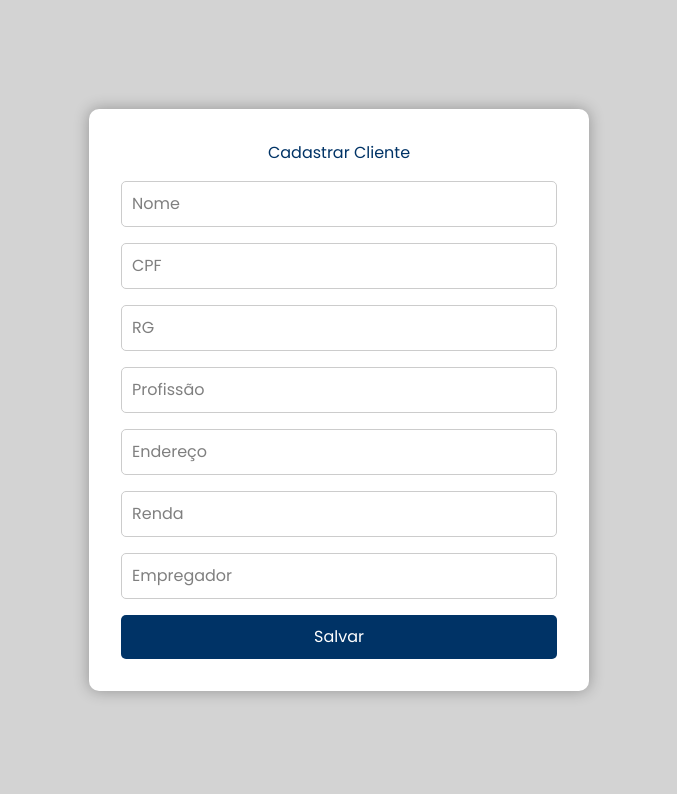
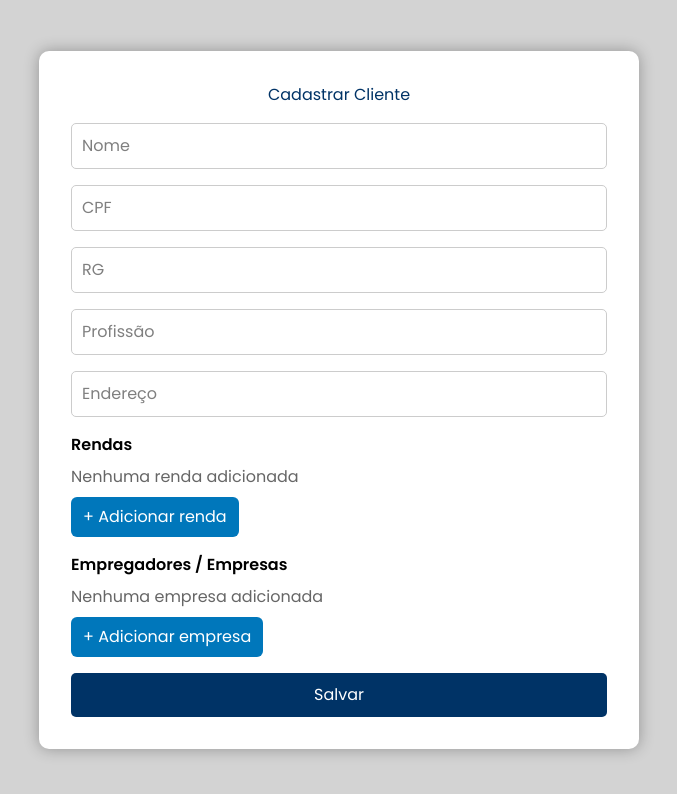
Before and after one commit to GastonZinhow/aluguel-de-carros, a Next.js app in the folder codigo/frontend/renting-cars/my-app/: page /cliente/create in a window 1280 px wide. Shown: the top 794 px of the page, without its empty margins (301-978 px from the left). Built offline with nearby package versions, Linux system fonts and the light colour scheme.

Commit message:
fix: Create cliente

```diff
--- a/codigo/frontend/renting-cars/my-app/src/app/cliente/create/page.tsx
+++ b/codigo/frontend/renting-cars/my-app/src/app/cliente/create/page.tsx
@@ -15,8 +15,8 @@ type ClientForm = {
   rg: string;
   occupation: string;
   address: string;
-  income: number | "";
-  company: string;
+  income: number[];
+  company: string[];
 };
 
 type AxiosErrorResponse = {
@@ -35,17 +35,57 @@ export default function CreateClientPage() {
     rg: "",
     occupation: "",
     address: "",
-    income: "",
-    company: "",
+    income: [],
+    company: [],
   });
+
 
   const handleChange = (e: React.ChangeEvent<HTMLInputElement>) => {
     const { name, value } = e.target;
-
     setForm((prev) => ({
       ...prev,
-      [name]: name === "income" ? (value === "" ? "" : Number(value)) : value,
-    }));
+
+      [name]: value,
+    } as unknown as ClientForm));
+  };
+
+
+  const handleIncomeChange = (index: number, value: string) => {
+    setForm((prev) => {
+      const incomes = [...prev.income];
+      incomes[index] = value === "" ? 0 : Number(value);
+      return { ...prev, income: incomes };
+    });
+  };
+
+  const addIncome = () => {
+    setForm((prev) => ({ ...prev, income: [...prev.income, 0] }));
+  };
+
+  const removeIncome = (index: number) => {
+    setForm((prev) => {
+      const incomes = prev.income.filter((_, i) => i !== index);
+      return { ...prev, income: incomes };
+    });
+  };
+
+  const handleCompanyChange = (index: number, value: string) => {
+    setForm((prev) => {
+      const companies = [...prev.company];
+      companies[index] = value;
+      return { ...prev, company: companies };
+    });
+  };
+
+  const addCompany = () => {
+    setForm((prev) => ({ ...prev, company: [...prev.company, ""] }));
+  };
+
+  const removeCompany = (index: number) => {
+    setForm((prev) => {
+      const companies = prev.company.filter((_, i) => i !== index);
+      return { ...prev, company: companies };
+    });
   };
 
   const handleSubmit = async (e: React.FormEvent) => {
@@ -58,7 +98,14 @@ export default function CreateClientPage() {
     }
 
     try {
-      const res = await api.post<ClientForm>("/clients", form, {
+
+      const payload: ClientForm = {
+        ...form,
+        income: form.income.map((n) => Number(n)),
+        company: form.company.map((s) => String(s)),
+      };
+
+      const res = await api.post<ClientForm>("/clients", payload, {
         headers: {
           Authorization: `Bearer ${token}`,
         },
@@ -71,8 +118,8 @@ export default function CreateClientPage() {
         rg: "",
         occupation: "",
         address: "",
-        income: "",
-        company: "",
+        income: [],
+        company: [],
       });
     } catch (error: unknown) {
       const err = error as AxiosErrorResponse;
@@ -87,16 +134,6 @@ export default function CreateClientPage() {
       }
     }
   };
-
-  const fields: { name: keyof ClientForm; label: string; type: string }[] = [
-    { name: "name", label: "Nome", type: "text" },
-    { name: "cpf", label: "CPF", type: "text" },
-    { name: "rg", label: "RG", type: "text" },
-    { name: "occupation", label: "Profissão", type: "text" },
-    { name: "address", label: "Endereço", type: "text" },
-    { name: "income", label: "Renda", type: "number" },
-    { name: "company", label: "Empregador", type: "text" },
-  ];
 
   return (
     <div
@@ -115,7 +152,7 @@ export default function CreateClientPage() {
           backgroundColor: "white",
           padding: "2rem",
           borderRadius: "10px",
-          width: "500px",
+          width: "600px",
           boxShadow: "0 0 15px rgba(0,0,0,0.3)",
         }}
       >
@@ -123,24 +160,108 @@ export default function CreateClientPage() {
           Cadastrar Cliente
         </h2>
 
-        {fields.map((field) => (
-          <input
-            key={field.name}
-            type={field.type}
-            name={field.name}
-            placeholder={field.label}
-            value={form[field.name]}
-            onChange={handleChange}
-            style={{
-              width: "100%",
-              padding: "10px",
-              marginBottom: "1rem",
-              borderRadius: "5px",
-              border: "1px solid #ccc",
-            }}
-            required
-          />
-        ))}
+        <input
+          type="text"
+          name="name"
+          placeholder="Nome"
+          value={form.name}
+          onChange={handleChange}
+          style={inputStyle}
+          required
+        />
+
+        <input
+          type="text"
+          name="cpf"
+          placeholder="CPF"
+          value={form.cpf}
+          onChange={handleChange}
+          style={inputStyle}
+          required
+        />
+
+        <input
+          type="text"
+          name="rg"
+          placeholder="RG"
+          value={form.rg}
+          onChange={handleChange}
+          style={inputStyle}
+          required
+        />
+
+        <input
+          type="text"
+          name="occupation"
+          placeholder="Profissão"
+          value={form.occupation}
+          onChange={handleChange}
+          style={inputStyle}
+        />
+
+        <input
+          type="text"
+          name="address"
+          placeholder="Endereço"
+          value={form.address}
+          onChange={handleChange}
+          style={inputStyle}
+        />
+
+        {/* Income list */}
+        <div style={{ marginBottom: "1rem" }}>
+          <label style={{ display: "block", marginBottom: "0.5rem", fontWeight: 600 }}>Rendas</label>
+          {form.income.length === 0 && (
+            <div style={{ marginBottom: "0.5rem", color: "#666" }}>Nenhuma renda adicionada</div>
+          )}
+          {form.income.map((value, idx) => (
+            <div key={idx} style={{ display: "flex", gap: "0.5rem", marginBottom: "0.5rem" }}>
+              <input
+                type="number"
+                step="0.01"
+                placeholder={`Renda ${idx + 1}`}
+                value={String(value)}
+                onChange={(e) => handleIncomeChange(idx, e.target.value)}
+                style={{ flex: 1, padding: "10px", borderRadius: "5px", border: "1px solid #ccc" }}
+                required
+              />
+              <button type="button" onClick={() => removeIncome(idx)} style={smallButtonStyle}>
+                Remover
+              </button>
+            </div>
+          ))}
+
+          <button type="button" onClick={addIncome} style={secondaryButtonStyle}>
+            + Adicionar renda
+          </button>
+        </div>
+
+        {/* Company list */}
+        <div style={{ marginBottom: "1rem" }}>
+          <label style={{ display: "block", marginBottom: "0.5rem", fontWeight: 600 }}>Empregadores / Empresas</label>
+          {form.company.length === 0 && (
+            <div style={{ marginBottom: "0.5rem", color: "#666" }}>Nenhuma empresa adicionada</div>
+          )}
+          {form.company.map((value, idx) => (
+            <div key={idx} style={{ display: "flex", gap: "0.5rem", marginBottom: "0.5rem" }}>
+              <input
+                type="text"
+                placeholder={`Empresa ${idx + 1}`}
+                value={value}
+                onChange={(e) => handleCompanyChange(idx, e.target.value)}
+                style={{ flex: 1, padding: "10px", borderRadius: "5px", border: "1px solid #ccc" }}
+                required
+              />
+              <button type="button" onClick={() => removeCompany(idx)} style={smallButtonStyle}>
+                Remover
+              </button>
+            </div>
+          ))}
+
+          <button type="button" onClick={addCompany} style={secondaryButtonStyle}>
+            + Adicionar empresa
+          </button>
+        </div>
 
         <button
           type="submit"
@@ -160,3 +281,29 @@ export default function CreateClientPage() {
     </div>
   );
 }
+
+const inputStyle: React.CSSProperties = {
+  width: "100%",
+  padding: "10px",
+  marginBottom: "1rem",
+  borderRadius: "5px",
+  border: "1px solid #ccc",
+};
+
+const smallButtonStyle: React.CSSProperties = {
+  padding: "8px 10px",
+  backgroundColor: "#e74c3c",
+  color: "white",
+  border: "none",
+  borderRadius: "5px",
+  cursor: "pointer",
+};
+
+const secondaryButtonStyle: React.CSSProperties = {
+  padding: "8px 12px",
+  backgroundColor: "#0077bb",
+  color: "white",
+  border: "none",
+  borderRadius: "6px",
+  cursor: "pointer",
+};
```
